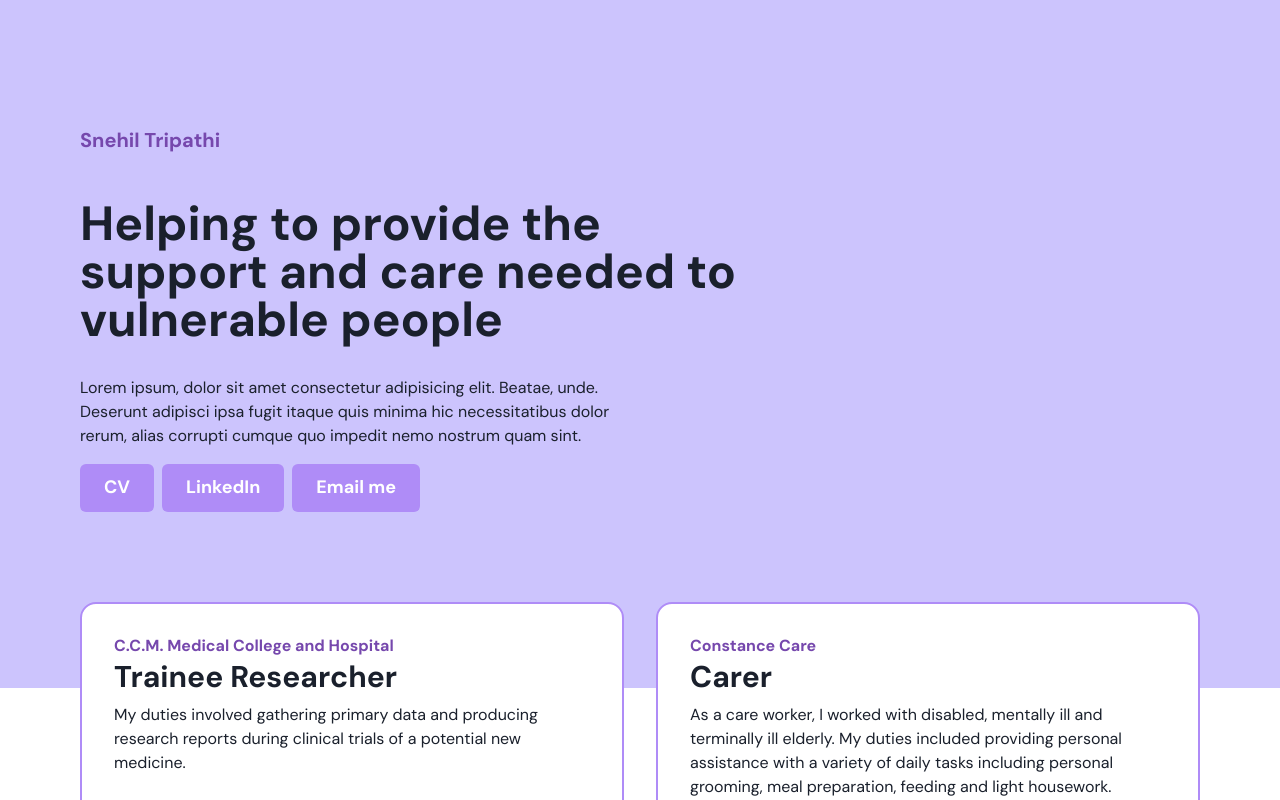
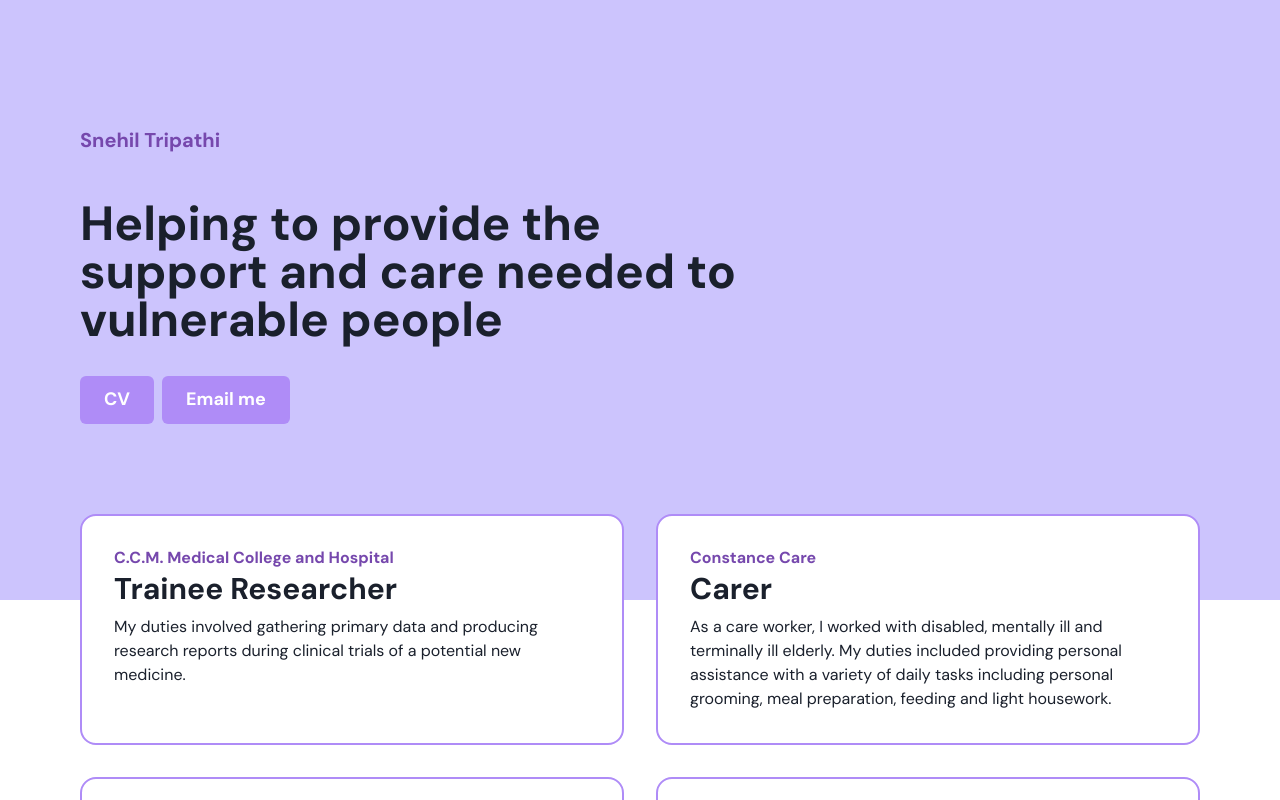
Before and after one commit to jonoroboto/snehil-work-nextjs, a Next.js app: page / in a window 1280 px wide. Shown: the top 800 px of the page. Built offline with nearby package versions, Linux system fonts and the light colour scheme.

Commit message:
Updated buttons

```diff
--- a/components/Hero/Hero.tsx
+++ b/components/Hero/Hero.tsx
@@ -46,29 +46,27 @@ export const Hero = ({ heroList, item }: Props) => {
           >
             Helping to provide the support and care needed to vulnerable people
           </MotionHeading>
-          <MotionText
-            maxWidth="xl"
-            initial={{ opacity: 0, x: -10 }}
-            variants={item}
-          >
-            Lorem ipsum, dolor sit amet consectetur adipisicing elit. Beatae,
-            unde. Deserunt adipisci ipsa fugit itaque quis minima hic
-            necessitatibus dolor rerum, alias corrupti cumque quo impedit nemo
-            nostrum quam sint.
-          </MotionText>
+
           <MotionStack
             direction="row"
             spacing="2"
             initial={{ opacity: 0, x: -10 }}
             variants={item}
           >
-            <Button size="lg" colorScheme="lavender">
+            <Button
+              as="a"
+              href="/snehil-tripathi.pdf"
+              size="lg"
+              colorScheme="lavender"
+            >
               CV
             </Button>
-            <Button size="lg" colorScheme="lavender">
-              LinkedIn
-            </Button>
-            <Button size="lg" colorScheme="lavender">
+            <Button
+              as="a"
+              href="mailto:snehil030@gmail.com"
+              size="lg"
+              colorScheme="lavender"
+            >
               Email me
             </Button>
           </MotionStack>
```
Also changed, not shown: 1 other file (tests, documents, lock files or other folders).
